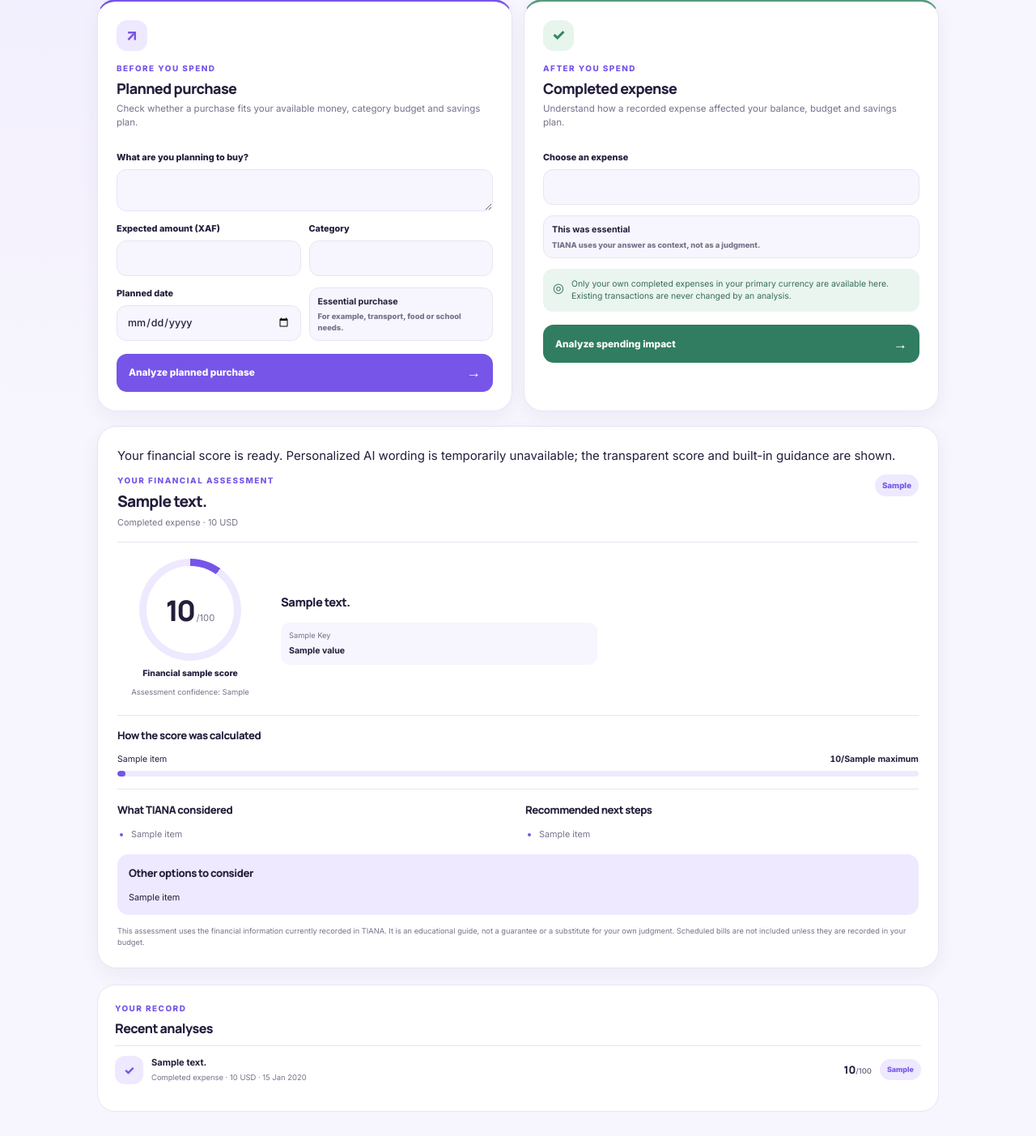
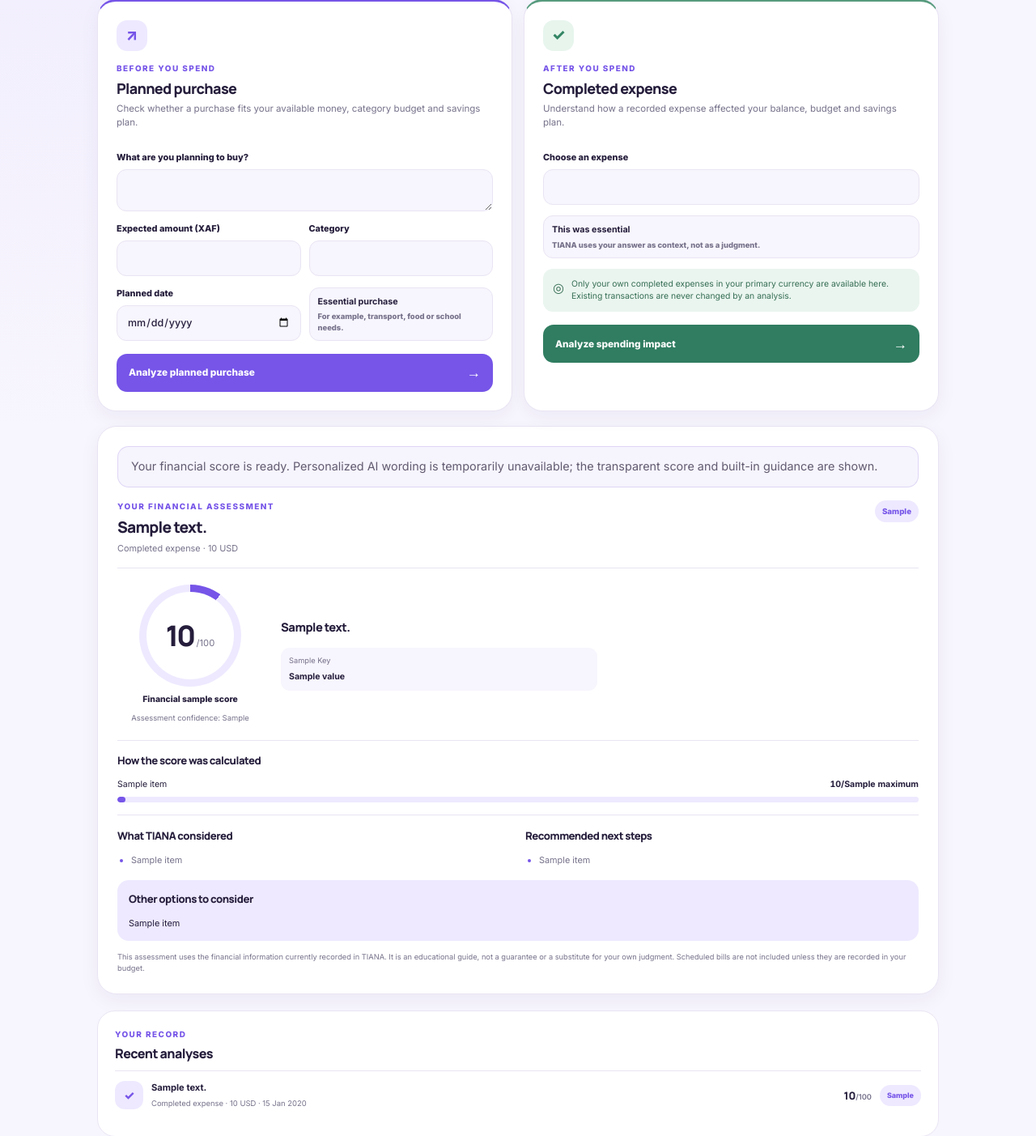
Before and after one commit to fosing123/money, a Django app: template src/templates/expense_analyzer/analyzer.html in a window 1280 px wide. Shown: the part 241-1644 px from the top of the page at 81% size. Before the commit the page ends 1614 px from the top, so only its background shows below. Run offline with Django 5.2, Linux system fonts and the light colour scheme; the template is opened without the code that fills it: most values are stand-ins (such as "Sample title", 1, 10 or a date in 2020); form fields are guessed from the names that the template uses; some libraries are stand-ins or nearby versions.

Commit message:
style(analyzer): add Gemini insight status styling

```diff
--- a/static/nkem/expense-analyzer.css
+++ b/static/nkem/expense-analyzer.css
@@ -100,3 +100,6 @@
   .analyzer-history-row .analyzer-verdict{display:none}
 }
 @media(prefers-reduced-motion:reduce){.analyzer-submit{transition:none}}
+
+
+.analyzer-ai-status{margin:0 0 1rem;padding:.85rem 1rem;border:1px solid rgba(142,111,220,.22);border-radius:14px;background:rgba(142,111,220,.08);color:var(--text-secondary,#625b70);font-size:.9rem;line-height:1.5}
```
